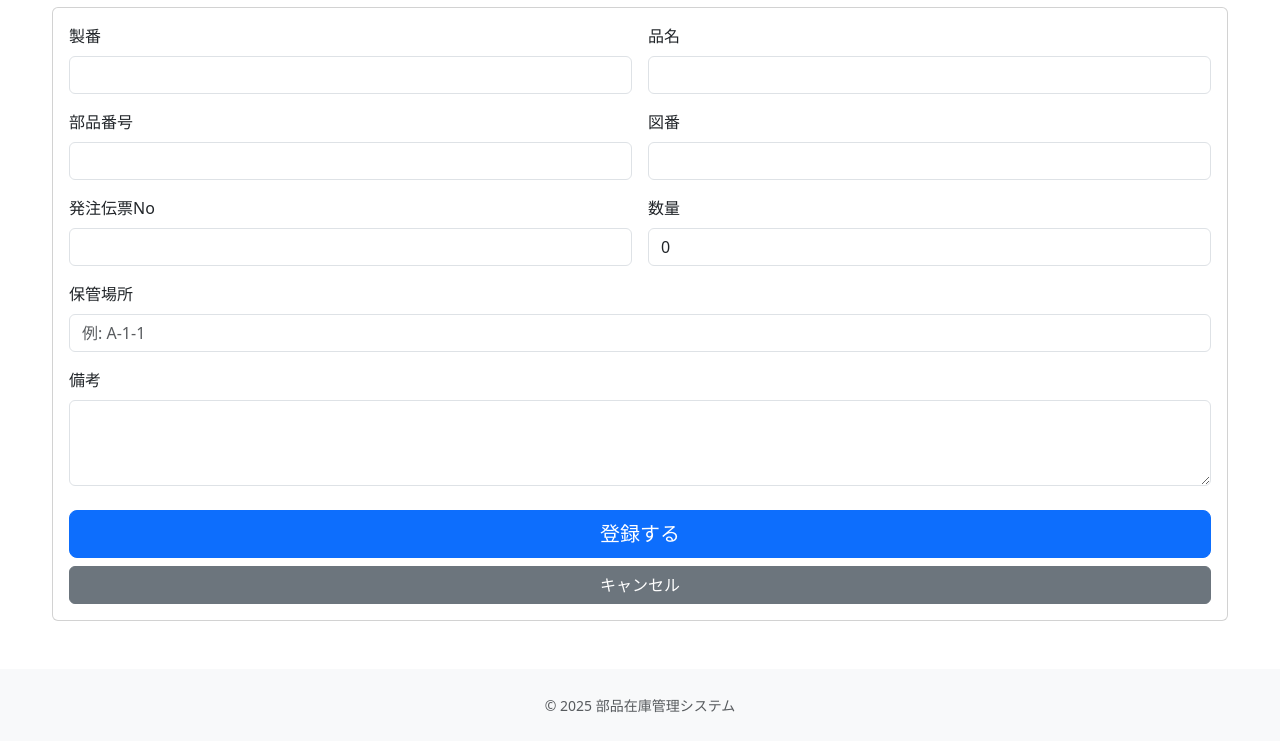
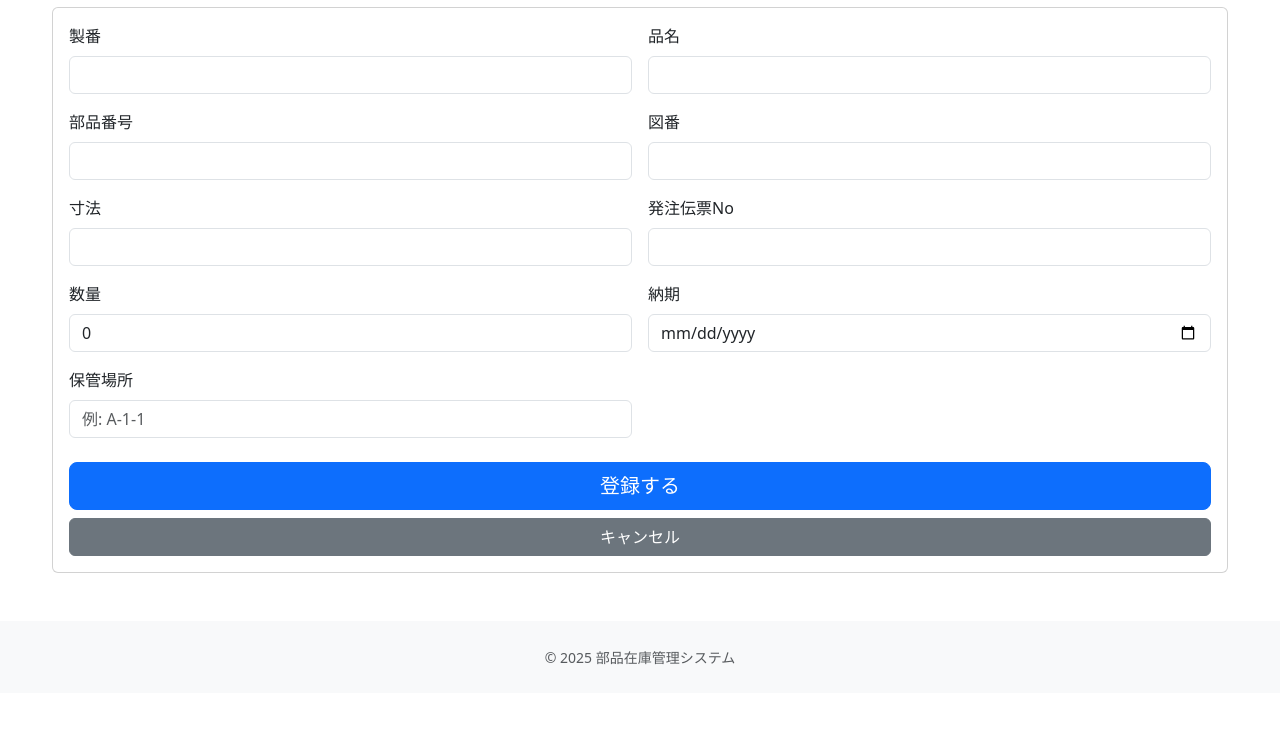
Before and after one commit to ko-matsushita2404/inventory-dashboard, a Flask app: page /add in a window 1280 px wide. Shown: the part 205-946 px from the top of the page. After the commit the page ends 870 px from the top, so only its background shows below. Run offline with Flask 3, Linux system fonts and the light colour scheme; the visitor is signed in with stand-in values (Sample User, id 1); data that the repository does not hold is empty; parts of the project's set-up code (start-up, migrations or seed data) failed here and were passed over.

Commit message:
Update add_item.html

```diff
--- a/templates/add_item.html
+++ b/templates/add_item.html
@@ -27,6 +27,10 @@
                     <input type="text" class="form-control" id="drawing_no" name="drawing_no">
                 </div>
                 <div class="col-md-6">
+                    <label for="dimensions" class="form-label">寸法</label>
+                    <input type="text" class="form-control" id="dimensions" name="dimensions">
+                </div>
+                <div class="col-md-6">
                     <label for="order_slip_no" class="form-label">発注伝票No</label>
                     <input type="text" class="form-control" id="order_slip_no" name="order_slip_no">
                 </div>
@@ -34,13 +38,13 @@
                     <label for="remaining_quantity" class="form-label">数量</label>
                     <input type="number" class="form-control" id="remaining_quantity" name="remaining_quantity" value="0" required>
                 </div>
-                <div class="col-md-12">
+                <div class="col-md-6">
+                    <label for="delivery_date" class="form-label">納期</label>
+                    <input type="date" class="form-control" id="delivery_date" name="delivery_date">
+                </div>
+                <div class="col-md-6">
                     <label for="storage_location" class="form-label">保管場所</label>
                     <input type="text" class="form-control" id="storage_location" name="storage_location" placeholder="例: A-1-1">
-                </div>
-                 <div class="col-md-12">
-                    <label for="remarks" class="form-label">備考</label>
-                    <textarea class="form-control" id="remarks" name="remarks" rows="3"></textarea>
                 </div>
             </div>
             <div class="d-grid gap-2 mt-4">
```
